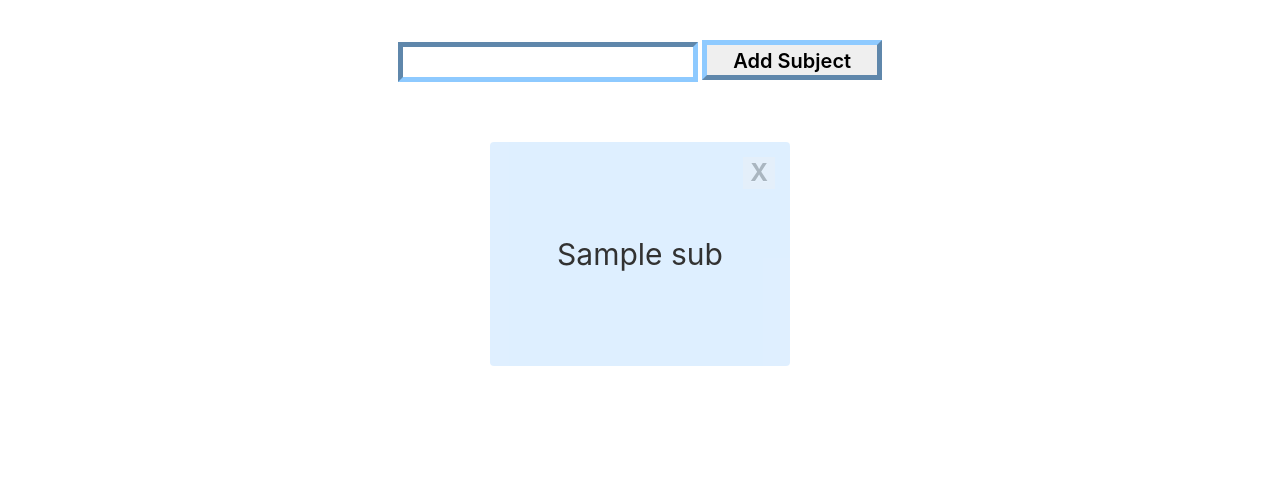
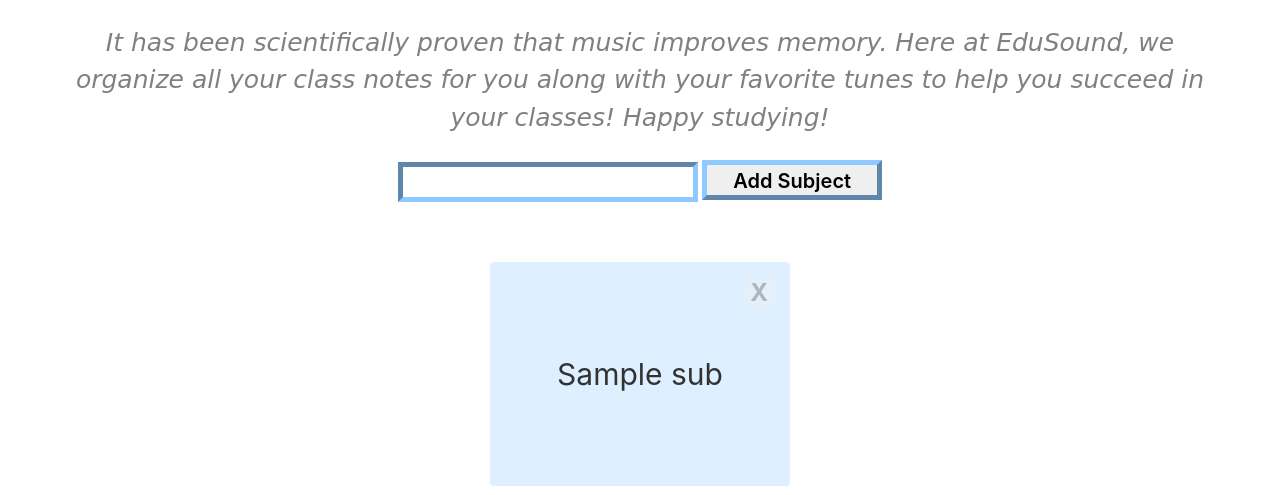
Before and after one commit to fteng1/edusound, a Python web app: template templates/index.html in a window 1280 px wide. Shown: the part 251-746 px from the top of the page. Run offline with Jinja, Linux system fonts and the light colour scheme; the template is opened without the code that fills it: most values are stand-ins (such as "Sample title", 1, 10 or a date in 2020); some libraries are stand-ins or nearby versions.

Commit message:
added message

```diff
--- a/css/index.css
+++ b/css/index.css
@@ -10,7 +10,9 @@
   font-weight: 900;
   letter-spacing: 3px;
   text-shadow: 3px 2px white;
-  color: #F5FFFA;
+  /* color: #A9A9A9; */
+  /* color: #F5FFFA; */
+  color: #D3D3D3;
 }
 
 .navbar {
@@ -24,7 +26,17 @@
 }
 
 .space {
-  margin: 5vh;
+  margin: 3vh;
+}
+
+.message {
+  color: gray;
+  font-family: cursive;
+  font-style: italic;
+  font: Apple Chancery;
+  font-size: 25px;
+  margin-left: 60px;
+  margin-right: 60px;
 }
 
 #body {
--- a/templates/index.html
+++ b/templates/index.html
@@ -29,6 +29,10 @@
   <div class="space">
   </div>
   <center>
+    <div class="message">It has been scientifically proven that music improves memory. Here at EduSound, we organize all your class notes for you along with your favorite tunes to help you succeed in your classes! Happy studying!
+    </div>
+    <div class="space">
+    </div>
   <form method="post">
     <input id="subject" class="input_subject" type="string" name="subject_string">
     <input class="input_button" type="submit" name="action" value="Add Subject">
```
Also changed, not shown: 1 other file.
